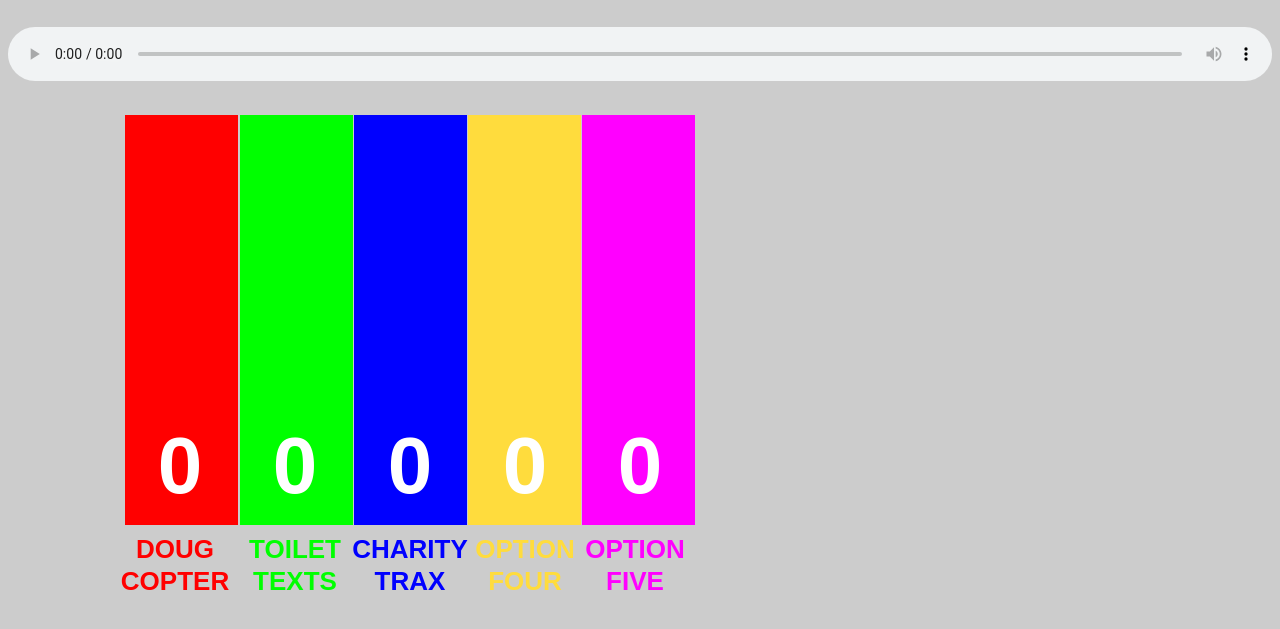
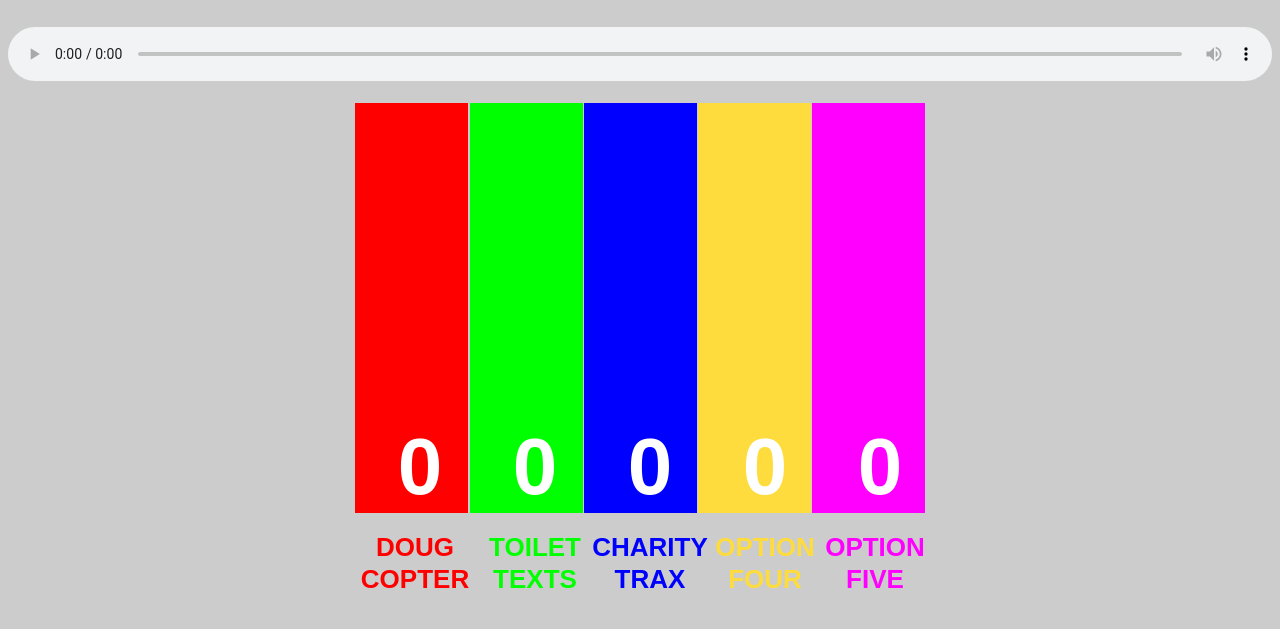
Before and after one commit to alistaircolling/LiveCharts, a plain HTML site: page index.html in a window 1280 px wide. Shown: the part 195-824 px from the top of the page. Before the commit the page ends 803 px from the top, so only its background shows below. Drawn offline with Linux system fonts and the light colour scheme.

Commit message:
css centering almost completely fixed

```diff
--- a/css/main.css
+++ b/css/main.css
@@ -50,32 +50,34 @@ audio{
 }
 
 #total{
-  position: absolute;
+  margin-top: -550px;
   top: 20em;
-  padding-left:0px;
+  padding-left:auto;
+  padding-right:auto;
   width:800px;
   bottom: 0;
   left:0;
-  margin-left:0px;
+  margin-left: auto;
   margin-right: auto ;
+  min-height:550px;
 }
 #winningImage{
   position: absolute;
   padding-left:0px;
-    top: 20em;
+  top: 20em;
   bottom: 0;
   left:0;
   margin-left:0px;
   margin-right: auto ;
 }
 #holder{
-  position: absolute;
   top: 20em;
   padding-left:auto;
   padding-right:auto;
   width:800px;
   bottom: 0;
   left:0;
-  margin-left:auto;
+  margin-left: auto;
   margin-right: auto ;
+  min-height:550px;
 }
--- a/js/script.js
+++ b/js/script.js
@@ -21,7 +21,7 @@ window.onload = function () {
   winningImage = Raphael("winningImage");
   totals = Raphael("total");
   bars = Raphael("holder");
-  c = bars.barchart(10, 10, 800, 450, bdata, { colors:custom_colors, stretch:false, labels:[["one"], ["two"], ["3"], ["4"], ["5"]]});
+  c = bars.barchart(0, 0, 800, 450, bdata, { colors:custom_colors, stretch:false, labels:[["one"], ["two"], ["3"], ["4"], ["5"]]});
   addLabels();
   updateTotals();
 //  loadData();
```
Also changed, not shown: index.html (+0 -1 lines).
